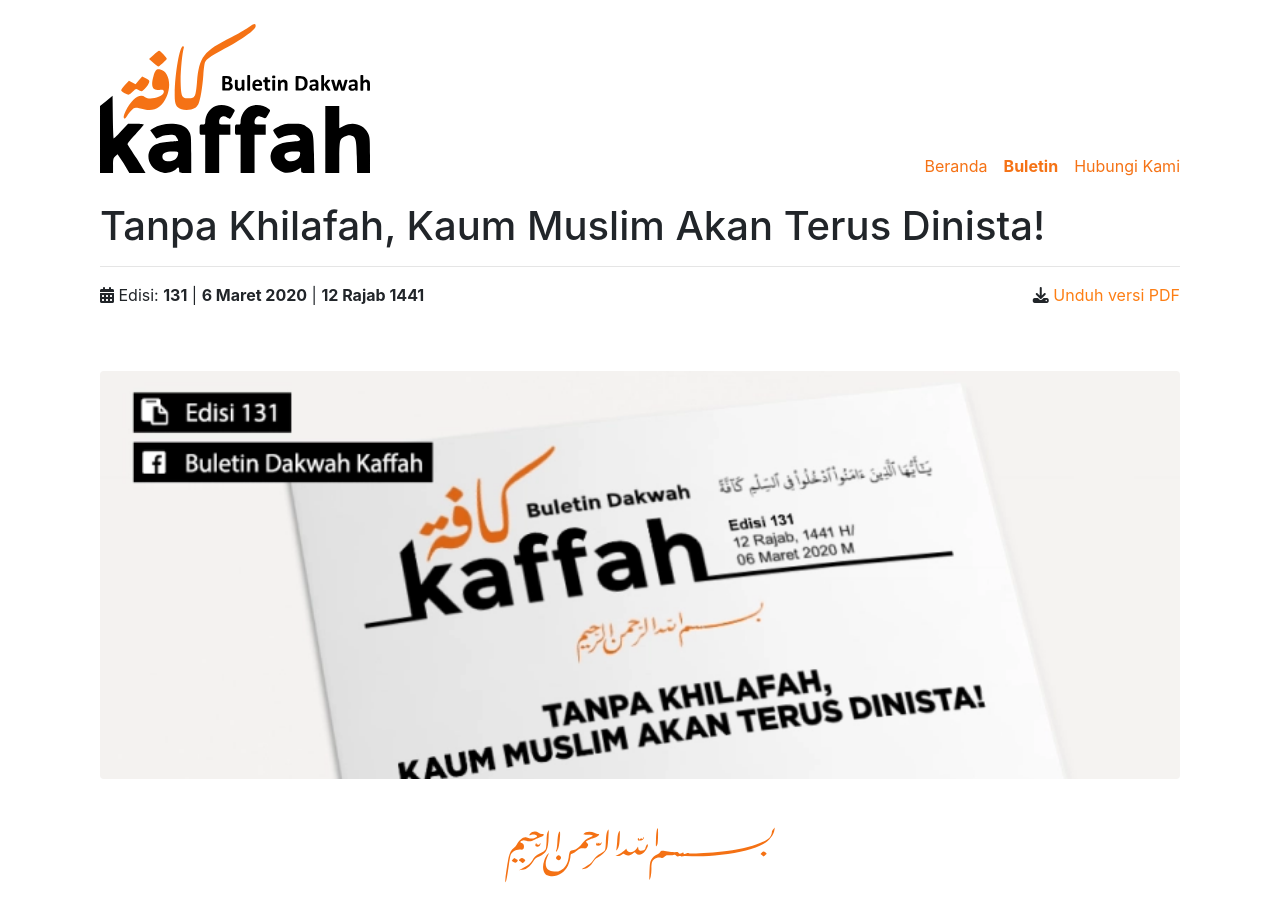
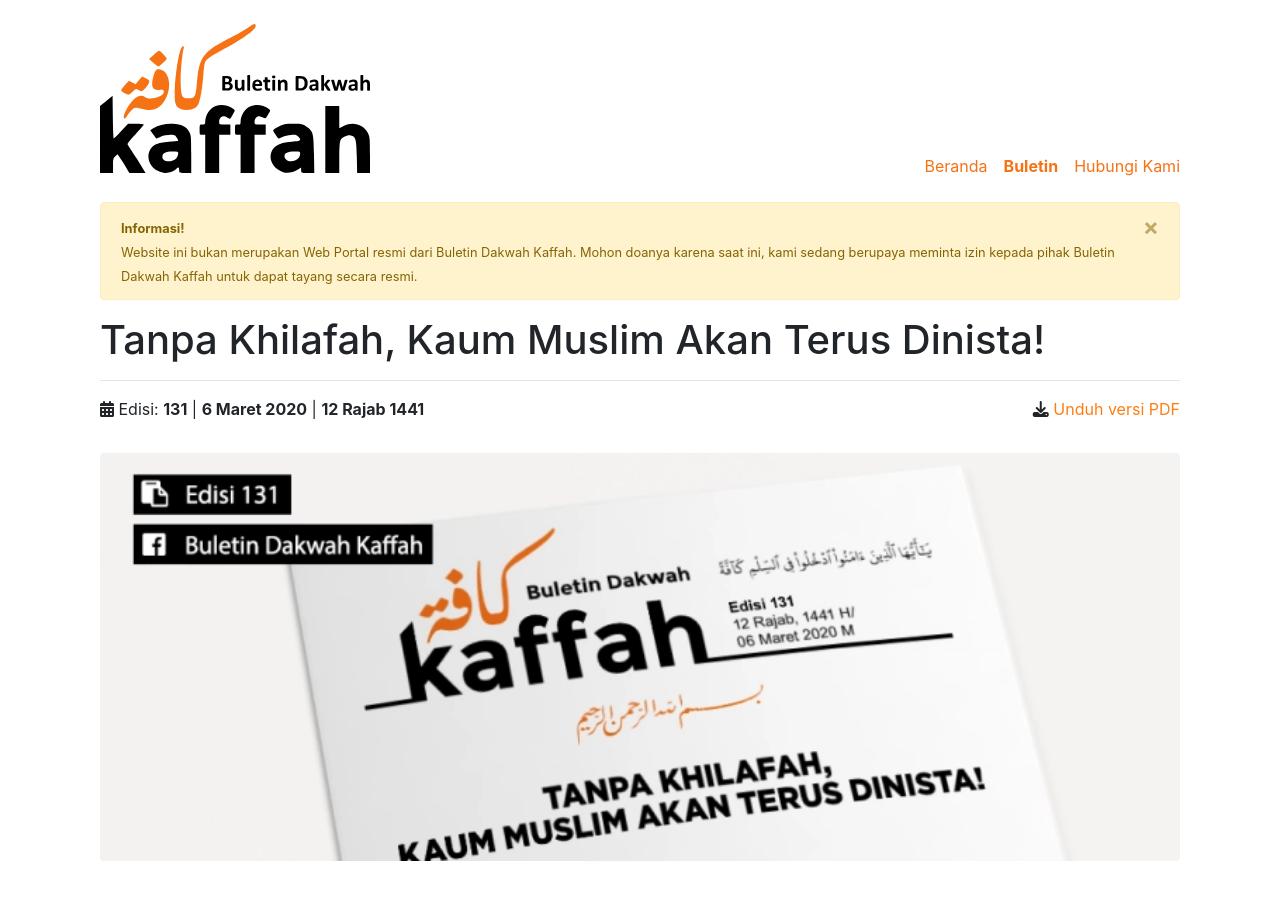
Before and after one commit to bandithijo/buletin-dakwah-kaffah, a Jekyll site: the page built from _posts/2020/2020-03-06-tanpa-khilafah-kaum-muslim-akan-terus-dinista.md, in a window 1280 px wide and 900 px high. Built offline with Jekyll 4.4.1, drawn with Linux system fonts in a browser that asks for light colours; nearby versions of some CDN libraries.

Commit message:
Add Bootstrap Alert for put information on below of header

```diff
--- /dev/null
+++ b/_data/info.yml
@@ -0,0 +1,11 @@
+# state:
+# - primary => orange
+# - success => green
+# - danger  => red
+# - warning => yellow
+# - info    => blue
+
+state: warning
+title: Informasi!
+description: >-
+  Website ini bukan merupakan Web Portal resmi dari Buletin Dakwah Kaffah. Mohon doanya karena saat ini, kami sedang berupaya meminta izin kepada pihak Buletin Dakwah Kaffah untuk dapat tayang secara resmi.
--- /dev/null
+++ b/_includes/alert.html
@@ -0,0 +1,14 @@
+{% assign status = site.data.info.state %}
+{% assign title = site.data.info.title %}
+{% assign description = site.data.info.description %}
+<div class="container mt-4 mt-md-3">
+  <div class="alert alert-{{ status }} alert-dismissible fade show text-left" role="alert">
+    <small>
+    <strong>{{ title }}</strong><br>
+    {{ description }}
+    </small>
+    <button type="button" class="close" data-dismiss="alert" aria-label="Close">
+      <span aria-hidden="true">&times;</span>
+    </button>
+  </div>
+</div>
--- a/_layouts/default.html
+++ b/_layouts/default.html
@@ -5,6 +5,7 @@
     <div class="container mt-5 mt-md-4 pt-3 pt-md-0">
       <div class="page-container text-center text-md-left">
         {% include header.html %}
+        {% include alert.html %}
         <div class="content-wrap text-justify">
           {{ content }}
         </div>
--- a/_layouts/post.html
+++ b/_layouts/post.html
@@ -5,7 +5,7 @@
 <div class="container mt-3 mb-0">
   <h1 class="text-left">{{ page.title }}</h1>
   <hr>
-  <div class="tanggal mb-5">
+  <div class="tanggal mb-4 mb-md-3">
     <div class="row d-flex justify-content-between">
       <div class="col-md-9 text-md-left tanggal">
         <ul>
```
